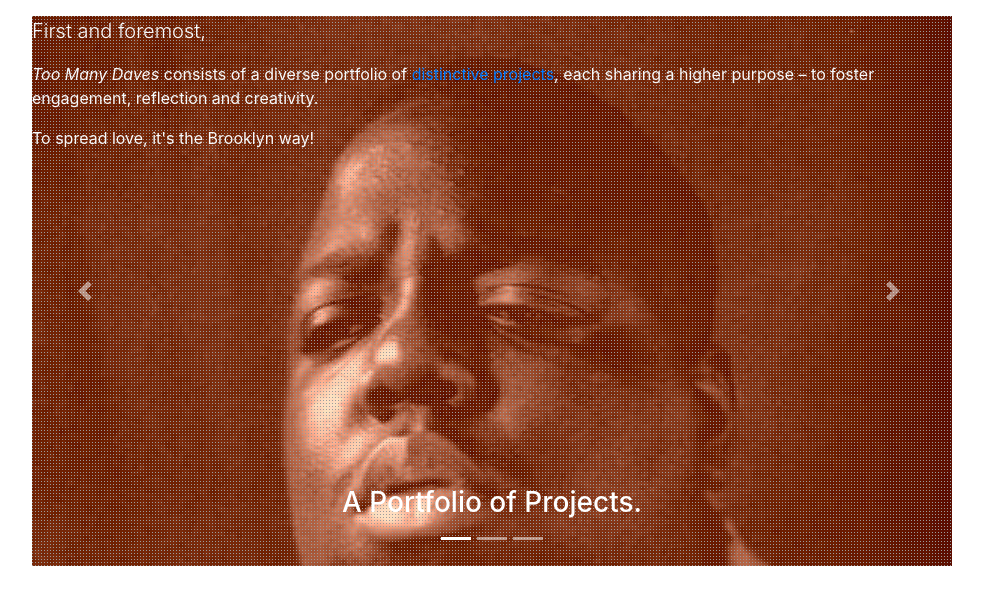
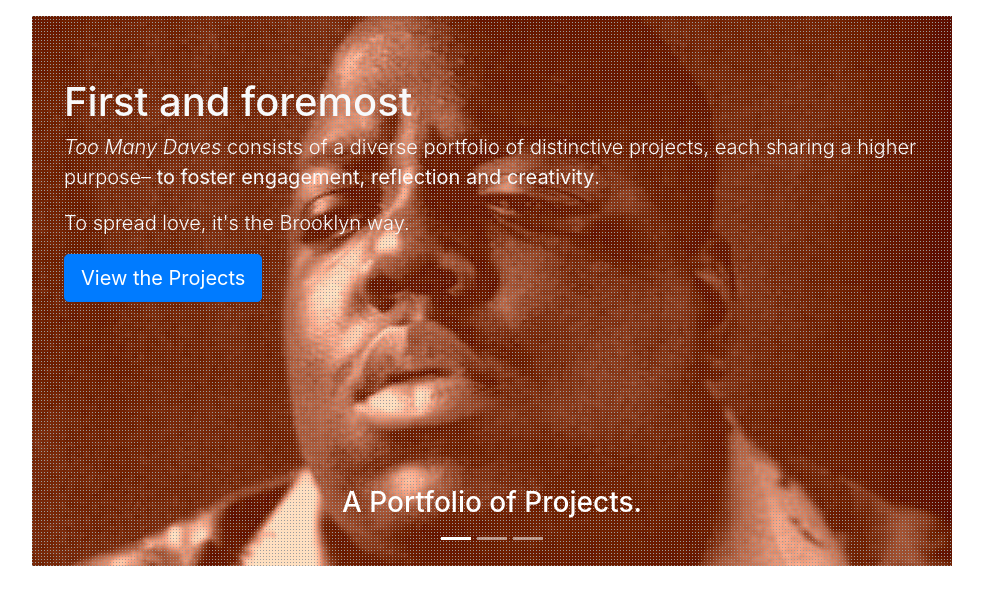
Before and after one commit to toomanydaves/django-proj, a Django app: page /about/ in a window 1280 px wide. Shown: the part 138-743 px from the top of the page, without its empty margins (148-1131 px from the left). Run offline with Django 3.2, Linux system fonts and the light colour scheme; some libraries are stand-ins or nearby versions.

Commit message:
styling of slides and background images in carousel in toomanydaves/about.html https://trello.com/c/imaXwY5J

```diff
--- a/django_proj/toomanydaves/templates/toomanydaves/about.html
+++ b/django_proj/toomanydaves/templates/toomanydaves/about.html
@@ -14,21 +14,37 @@
 
     }
     .slide-background {
+        background-position: center;
         background-size: cover;
         background-repeat: no-repeat;
         height: 550px;
+    }
+    #for-philosophy .carousel-control-next,
+    #for-philosophy .carousel-control-prev {
+        width: 60px;
     }
     #platform-slide.slide-background {
         background-image: url(https://i.pinimg.com/564x/ea/44/e2/ea44e2163e5e23828caf6b8bedcfbfc4.jpg);
         background-image: url(https://i.pinimg.com/564x/21/3e/ce/213eceb37322af0d9aefe043c746591c.jpg);
         background-image: url({% static "/images/biggie-color-shift.jpg" %});
+        background-position: 50% 15%;
     }
     #poem-slide.slide-background {
+        background-image: url({% static "/images/dave_on_stilts.png" %});
+        background-image: url(https://media.giphy.com/media/6wUXbEVERX8d2/giphy.gif);
         background-image: url(https://i.pinimg.com/564x/f4/7b/41/f47b41ec8ccb56d8de15448eac15fe45.jpg);
+        background-image: url(https://i.pinimg.com/564x/4c/1a/53/4c1a53ec948024d0fe96aea36c2686a0.jpg);
+        background-image: url(https://i.pinimg.com/564x/b6/ed/b9/b6edb9bebc09460767c33ff771b871db.jpg);
+        background-image: url(https://i.pinimg.com/564x/09/be/43/09be43c29b5d70fd751e33118f6d1fa3.jpg);
+        background-image: url(https://i.pinimg.com/564x/f9/9d/37/f99d378f2bd308d0285965f29d86adb9.jpg);
     }
     #mission-slide.slide-background {
         background-image: url(https://media.giphy.com/media/12GR62Fr1YmrCM/giphy.gif);
         background-image: url(https://i.pinimg.com/564x/96/ca/0d/96ca0d0c78e2a7001ce9a023138a83e2.jpg)
+    }
+    #for-philosophy .jumbotron {
+        background-color: inherit;
+        border-radius: 0;
     }
     #for-a-mission, #for-a-platform, #for-a-name {
         height: 100%;
--- a/django_proj/toomanydaves/templates/toomanydaves/about_philosophy.html
+++ b/django_proj/toomanydaves/templates/toomanydaves/about_philosophy.html
@@ -24,6 +24,7 @@
                     </div>
                 </div>
             </div>
+            <!--
             <a class="carousel-control-prev" href="#philosophy-carousel" role="button" data-slide="prev">
                 <span class="carousel-control-prev-icon" aria-hidden="true"></span>
                 <span class="sr-only">Previous</span>
@@ -32,6 +33,7 @@
                 <span class="carousel-control-next-icon" aria-hidden="true"></span>
                 <span class="sr-only">Next</span>
             </a>
+            -->
         </div>
     </div>
 </div>
--- a/django_proj/toomanydaves/templates/toomanydaves/about_philosophy_mission.html
+++ b/django_proj/toomanydaves/templates/toomanydaves/about_philosophy_mission.html
@@ -1,7 +1,8 @@
 <div id="mission-slide" class="slide-background">
     <div class="dot-matrix background-secondary text-light">
         <div id="for-a-mission" class="row">
-            <div class="col-lg-6">
+            <!--
+            <div class="col-lg-12">
                 <p class="lead">
                     Thankfully life presents us with immeasurable opportunities
                     to exercise our own creativity.
@@ -26,8 +27,9 @@
                     and to help others do the same.
                 </p>
             </div>
-            <div class="col-lg-6">
-                <div class="jumbotron text-dark">
+            -->
+            <div class="col-lg-12">
+                <div class="jumbotron text-light">
                     <h1>
                         To be vigilant and active<br>
                     </h1>
@@ -46,7 +48,7 @@
             </div>
             <div class="col-12">
                 <div class="carousel-caption d-block">
-                    <h3>A Mission from God.</h3>
+                    <h3>A Mission from the Captain.</h3>
                 </div>
             </div>
         </div>
--- a/django_proj/toomanydaves/templates/toomanydaves/about_philosophy_platform.html
+++ b/django_proj/toomanydaves/templates/toomanydaves/about_philosophy_platform.html
@@ -2,19 +2,27 @@
 <div class="dot-matrix text-light">
 <div id="for-a-platform" class="row">
     <div class="col-12">
-        <div id="a-platform">
+        <div id="a-platform" class="jumbotron text-light">
+            <h1>
+                First and foremost
+            </h1>
             <p class="lead">
-                First and foremost,
+                <em>Too Many Daves</em> consists of a diverse portfolio of
+                distinctive projects,
+                each sharing a higher purpose–
+                <strong>to foster engagement, reflection and creativity</strong>.
             </p>
-            <p>
-                <em>Too Many Daves</em> consists of a diverse portfolio of
-                <a href="/projects">distinctive projects</a>,
-                each sharing a higher purpose –
-                to foster engagement, reflection and creativity.
+            <p class="lead">
+                To spread love, it's the Brooklyn way.
             </p>
-            <p>
-                To spread love, it's the Brooklyn way!
-            </p>
+            <a
+                class="btn btn-primary btn-lg"
+                href="/portfolio/projects"
+                role="button"
+            >
+                View the Projects
+            </a>
+
             <div class="carousel-caption d-block">
                 <h3>A Portfolio of Projects.</h3>
             </div>
--- a/django_proj/toomanydaves/templates/toomanydaves/about_philosophy_poem.html
+++ b/django_proj/toomanydaves/templates/toomanydaves/about_philosophy_poem.html
@@ -1,24 +1,28 @@
 <div id="poem-slide" class="slide-background">
-<div class="dot-matrix text-dark">
+<div class="dot-matrix text-light">
 <div id="for-a-name" class="row">
     <div class="col-12">
-        <div id="a-name">
-            <p><small>
-                <em>Too Many Daves</em> takes its name from the
-                eponymous poem by Theodor Geisel,
-                aka Dr. Seuss:
-            </small></p>
+        <div id="a-name" class="jumbotron text-light text-right">
+            <h1>Inspiration</h1>
             <blockquote class="blockquote text-right">
                 "Did I ever tell you that Mrs. McCave<br>
                 Had twenty-three sons and she named them all Dave?<br>
                 Well she did.&nbsp;&nbsp;And that wasn't a smart thing to do..."
-                <footer class="blockquote-footer">
-                    <a
-                        href="http://www.poetryfoundation.org/poems/42882"
-                        target="_blank"
-                    >Read the full text of <em>Too Many Daves</em></a>
+                <footer class="blockquote-footer text-light">
+                    <small>
+                    From the eponymous poem
+                    by Theodor Geisel aka Dr. Seuss
+                    </small>
                 </footer>
             </blockquote>
+            <p>
+                <a
+                    class="btn btn-primary btn-lg"
+                    href="http://www.poetryfoundation.org/poems/42882"
+                    target="_blank"
+                >Read the Entire Text</a>
+            </p>
+            <!--
             <p>
                 The poem is itself about names, and naming things.
                 Its playfulness sets the tenor for the spirit of the entire network.
@@ -28,6 +32,7 @@
                 its powerful moral of not wasting opportunites
                 defining the focus, and seriousness, of the mission at hand.
             </p>
+            -->
             <div class="carousel-caption d-block">
                 <h3>The Name of a Poem.</h3>
             </div>
```
